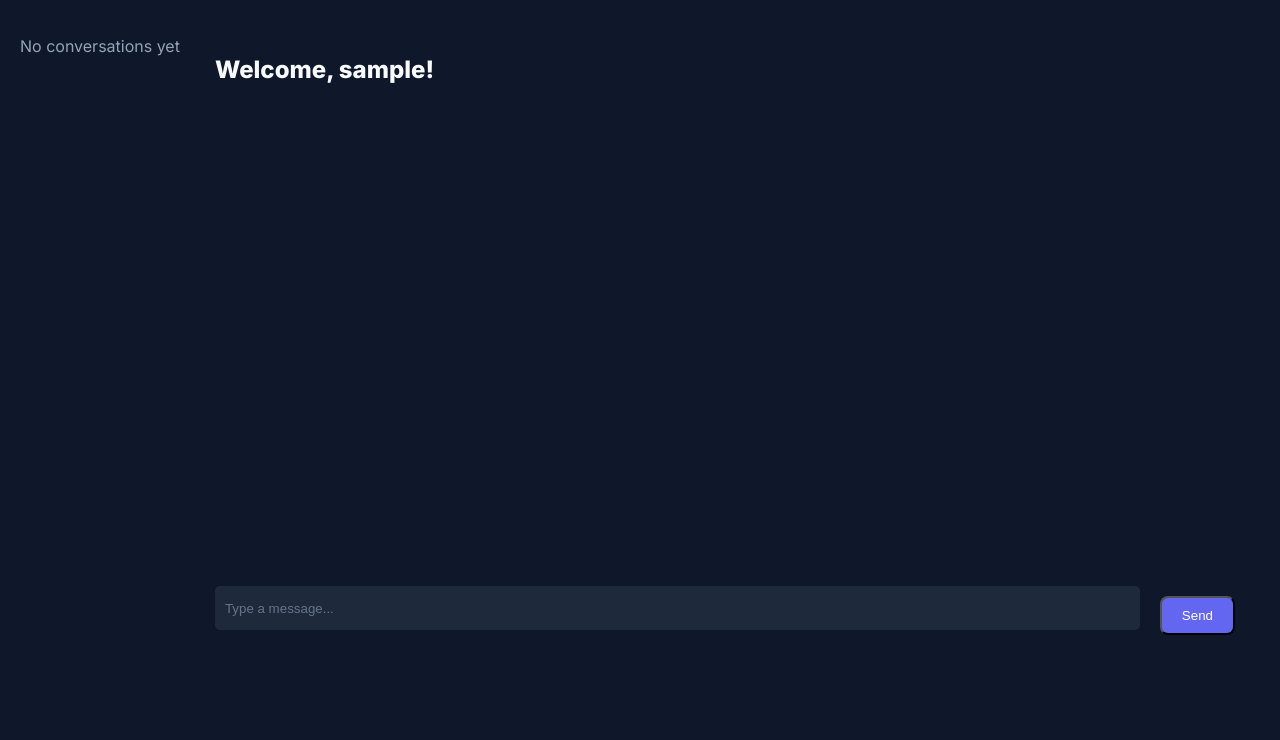
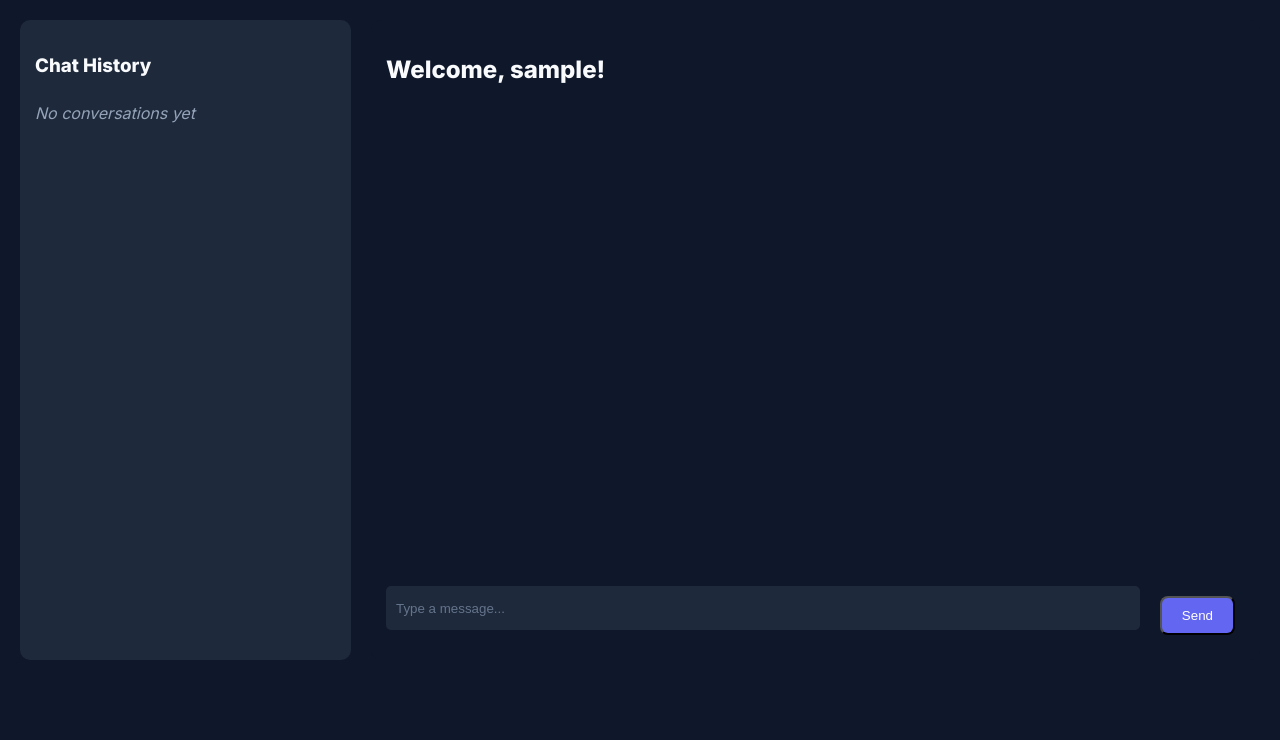
Before and after one commit to abdullahee297/Django-ChatBot, a Django app: page / in a window 1280 px wide. Shown: the part 94-834 px from the top of the page. Run offline with Django 5.2, Linux system fonts and the light colour scheme; the visitor is signed in with stand-in values (Sample User, id 1).

Commit message:
Refactor chat interface layout and styles
Updated the layout and styles of the chat interface, including sidebar and main chat area.

```diff
--- a/templates/main.html
+++ b/templates/main.html
@@ -12,15 +12,13 @@
     {% endif %}
 
     <!-- Sidebar: Chat History -->
-    <div class="Sidebar">
-    {% for chat in chats %}
-        <div style="color:white; margin-bottom:8px;">
-            Chat {{ chat.id }}
+    <div class="sidebar" style="width:300px; background:#1e293b; border-radius:10px; padding:15px; overflow-y:auto;">
+        <h3 style="color:#f8fafc; font-weight:700; margin-bottom:10px;">Chat History</h3>
+        <div class="chat-history">
+
+            <p style="color:#94a3b8; font-style:italic;">No conversations yet</p>
         </div>
-    {% empty %}
-        <p style="color:#94a3b8;">No conversations yet</p>
-    {% endfor %}
-</div>
+    </div>
 
     <!-- Main Chat Area -->
     <div class="chat-main" style="flex:1; display:flex; flex-direction:column; background:#0f172a; border-radius:10px; padding:15px;">
```
